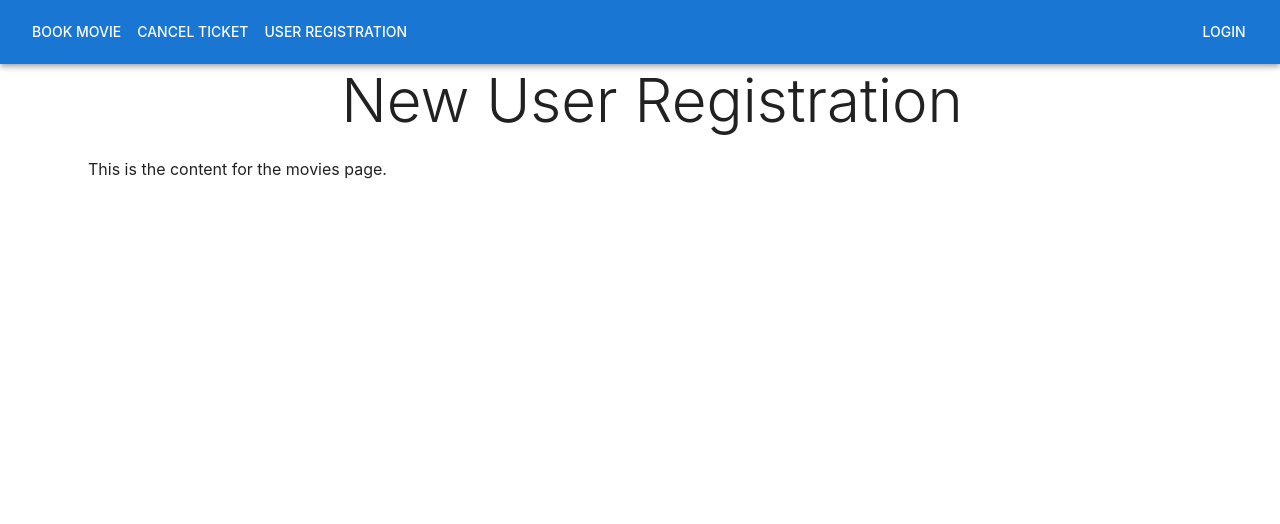
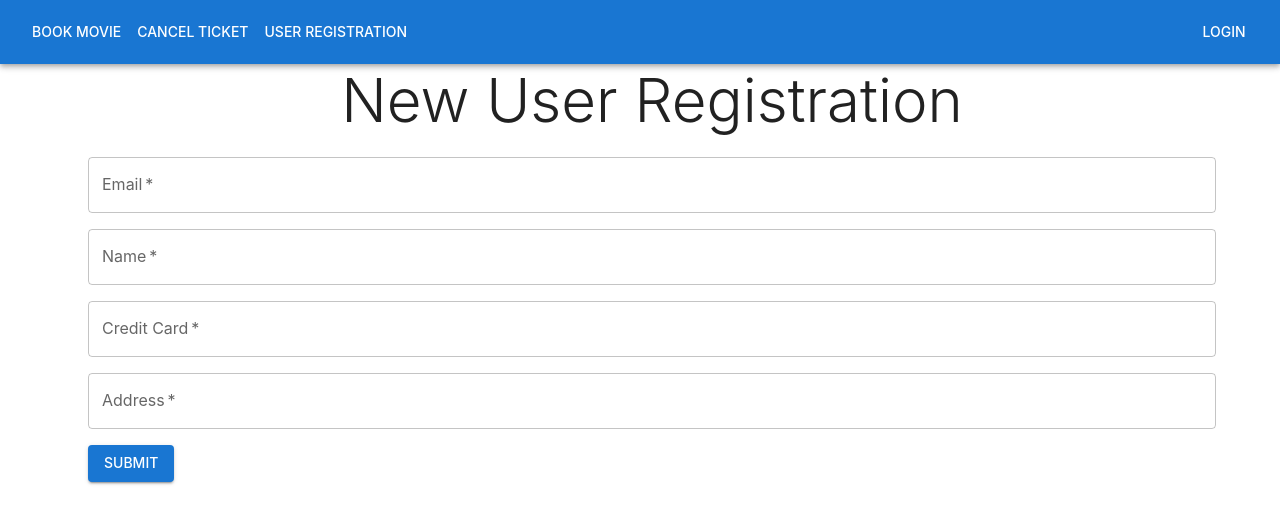
Before and after one commit to roxmai/A-Movie-Theater-Ticket-Reservation-App, a React (Create React App) app in the folder Frontend/movie_ticket_reservation_app/: page /UserRegistration in a window 1280 px wide. Shown: the top 524 px of the page. Built offline with nearby package versions, Linux system fonts and the light colour scheme.

Commit message:
add frontend graphic for the pages

```diff
--- a/Frontend/movie_ticket_reservation_app/src/components/NavBar.js
+++ b/Frontend/movie_ticket_reservation_app/src/components/NavBar.js
@@ -1,7 +1,7 @@
 import React, { useState } from 'react';
 import { Link } from 'react-router-dom';
 import { AppBar, Toolbar, IconButton, Button, Menu, MenuItem, Box, Dialog, DialogActions, DialogContent, DialogContentText, DialogTitle, TextField } from '@mui/material';
-import BookMovie from '../pages/BookMovie';
+import ArrowDropDownIcon from '@mui/icons-material/ArrowDropDown';
 
 
 function NavBar() {
@@ -9,6 +9,7 @@ function NavBar() {
     const [open, setOpen] = useState(false);
     const [loggedIn, setLoggedIn] = useState(false);
     const [userName, setUserName] = useState('');
+    const [anchorEl, setAnchorEl] = useState(null);
 
     const handleClickOpen = () => {
         setOpen(true);
@@ -20,9 +21,17 @@ function NavBar() {
 
     const handleLogin = () => {
         // Simulate login action
-        setUserName('John Doe'); // Replace with actual user name
+        setUserName('JX'); // Replace with actual user name
         setLoggedIn(true);
         setOpen(false);
+    };
+
+    const handleMenuOpen = (event) => {
+        setAnchorEl(event.currentTarget);
+    };
+
+    const handleMenuClose = () => {
+        setAnchorEl(null);
     };
 
     return (
@@ -35,7 +44,22 @@ function NavBar() {
                 </Box>
                 <Box sx={{ flexGrow: 0 }}>
                     {loggedIn ? (
-                        <Button color="inherit">{userName}</Button>
+                        <>
+                            <Button
+                                color="inherit"
+                                endIcon={<ArrowDropDownIcon />}
+                                onClick={handleMenuOpen}
+                            >
+                                {userName}
+                            </Button>
+                            <Menu
+                                anchorEl={anchorEl}
+                                open={Boolean(anchorEl)}
+                                onClose={handleMenuClose}
+                            >
+                                <MenuItem onClick={handleMenuClose}>Subscription Renew</MenuItem>
+                            </Menu>
+                        </>
                     ) : (
                         <Button color="inherit" onClick={handleClickOpen}>Login</Button>
                     )}
@@ -67,7 +91,7 @@ function NavBar() {
                 </DialogContent>
                 <DialogActions>
                     <Button onClick={handleClose}>Cancel</Button>
-                    <Button onClick={handleClose}>Login</Button>
+                    <Button onClick={handleLogin}>Login</Button>
                 </DialogActions>
             </Dialog>
         </AppBar>
--- a/Frontend/movie_ticket_reservation_app/src/pages/CancelTicket.js
+++ b/Frontend/movie_ticket_reservation_app/src/pages/CancelTicket.js
@@ -1,12 +1,71 @@
-import React from 'react';
+import React,{ useState } from 'react';
 
-import { Box, Typography, Container } from '@mui/material';
-import MovieBrowser from '../components/MovieBrowser';
+import { Box, Typography, Container, TextField, Button,Dialog, DialogActions, DialogContent, DialogContentText, DialogTitle } from '@mui/material';
 
 function CancelTicket() {
 
+    const [ticketNumber, setTicketNumber] = useState('');
+    const [dialogOpen, setDialogOpen] = useState(false);
+    const [notFoundDialogOpen, setNotFoundDialogOpen] = useState(false);
+
+    const handleInputChange = (event) => {
+        setTicketNumber(event.target.value);
+    };
+
+    const issueRefund = () => {
+        // Implement the refund logic here
+        console.log(`Refund issued for ticket number: ${ticketNumber}`);
+    };
+
+    const handleDialogClose = () => {
+        setDialogOpen(false);
+    };
+
     return (
-        <MovieBrowser />
+        <Container>
+            <Box sx={{ mt: 4 }}>
+                <Typography variant="h2" component="h1" gutterBottom align="center">
+                    Cancel Ticket
+                </Typography>
+                <TextField
+                    label="Ticket Number"
+                    variant="outlined"
+                    fullWidth
+                    value={ticketNumber}
+                    onChange={handleInputChange}
+                    sx={{ mb: 2 }}
+                />
+                <Button variant="contained" color="primary" onClick={issueRefund}>
+                    cancel Ticket
+                </Button>
+            </Box>
+            <Dialog open={dialogOpen} onClose={handleDialogClose}>
+                <DialogTitle>Refund Issued</DialogTitle>
+                <DialogContent>
+                    <DialogContentText>
+                        Refund has been issued for ticket number: {ticketNumber}
+                    </DialogContentText>
+                </DialogContent>
+                <DialogActions>
+                    <Button onClick={handleDialogClose} color="primary">
+                        Close
+                    </Button>
+                </DialogActions>
+            </Dialog>
+            <Dialog open={notFoundDialogOpen} onClose={handleDialogClose}>
+                <DialogTitle>Ticket Not Found</DialogTitle>
+                <DialogContent>
+                    <DialogContentText>
+                        Ticket number: {ticketNumber} was not found.
+                    </DialogContentText>
+                </DialogContent>
+                <DialogActions>
+                    <Button onClick={handleDialogClose} color="primary">
+                        Close
+                    </Button>
+                </DialogActions>
+            </Dialog>
+        </Container>
     );
 }
 
--- a/Frontend/movie_ticket_reservation_app/src/pages/UserRegistration.js
+++ b/Frontend/movie_ticket_reservation_app/src/pages/UserRegistration.js
@@ -1,20 +1,72 @@
-import React from 'react';
+import React, {useState} from 'react';
 
-import { Box, Typography, Container } from '@mui/material';
+import { Box, Typography, Container, TextField, Button} from '@mui/material';
 
 function UserRegistration() {
 
+    const [email, setEmail] = useState('');
+    const [name, setName] = useState('');
+    const [creditCard, setCreditCard] = useState('');
+    const [address, setAddress] = useState('');
+
+    const handleSubmit = () => {
+        // Implement the logic to submit the data to the backend
+        const userData = {
+            email,
+            name,
+            creditCard,
+            address
+        };
+        console.log('User Data:', userData);
+        // You can use fetch or axios to send this data to the backend
+    };
+
     return (
         <Container>
-        <Box sx={{ pt: 0, pl: 3 }}> {/* Padding top is 0, padding left is 3 * 8px = 24px */}
-          <Typography variant="h2" component="h1" gutterBottom align="center">
-            New User Registration
-          </Typography>
-          <Typography variant="body1" sx={{ textAlign: 'justify' }}>
-            This is the content for the movies page.
-          </Typography>
-          {/* More content can be added here */}
-        </Box>
+            <Box sx={{ pt: 0, pl: 3 }}>
+            <Typography variant="h2" component="h1" gutterBottom align="center">
+                    New User Registration
+                </Typography>
+                <TextField
+                    label="Email"
+                    variant="outlined"
+                    fullWidth
+                    required
+                    value={email}
+                    onChange={(e) => setEmail(e.target.value)}
+                    sx={{ mb: 2 }}
+                />
+                <TextField
+                    label="Name"
+                    variant="outlined"
+                    fullWidth
+                    required
+                    value={name}
+                    onChange={(e) => setName(e.target.value)}
+                    sx={{ mb: 2 }}
+                />
+                <TextField
+                    label="Credit Card"
+                    variant="outlined"
+                    fullWidth
+                    required
+                    value={creditCard}
+                    onChange={(e) => setCreditCard(e.target.value)}
+                    sx={{ mb: 2 }}
+                />
+                <TextField
+                    label="Address"
+                    variant="outlined"
+                    fullWidth
+                    required
+                    value={address}
+                    onChange={(e) => setAddress(e.target.value)}
+                    sx={{ mb: 2 }}
+                />
+                <Button variant="contained" color="primary" onClick={handleSubmit}>
+                    Submit
+                </Button>
+            </Box>
       </Container>
     );
 }
```
